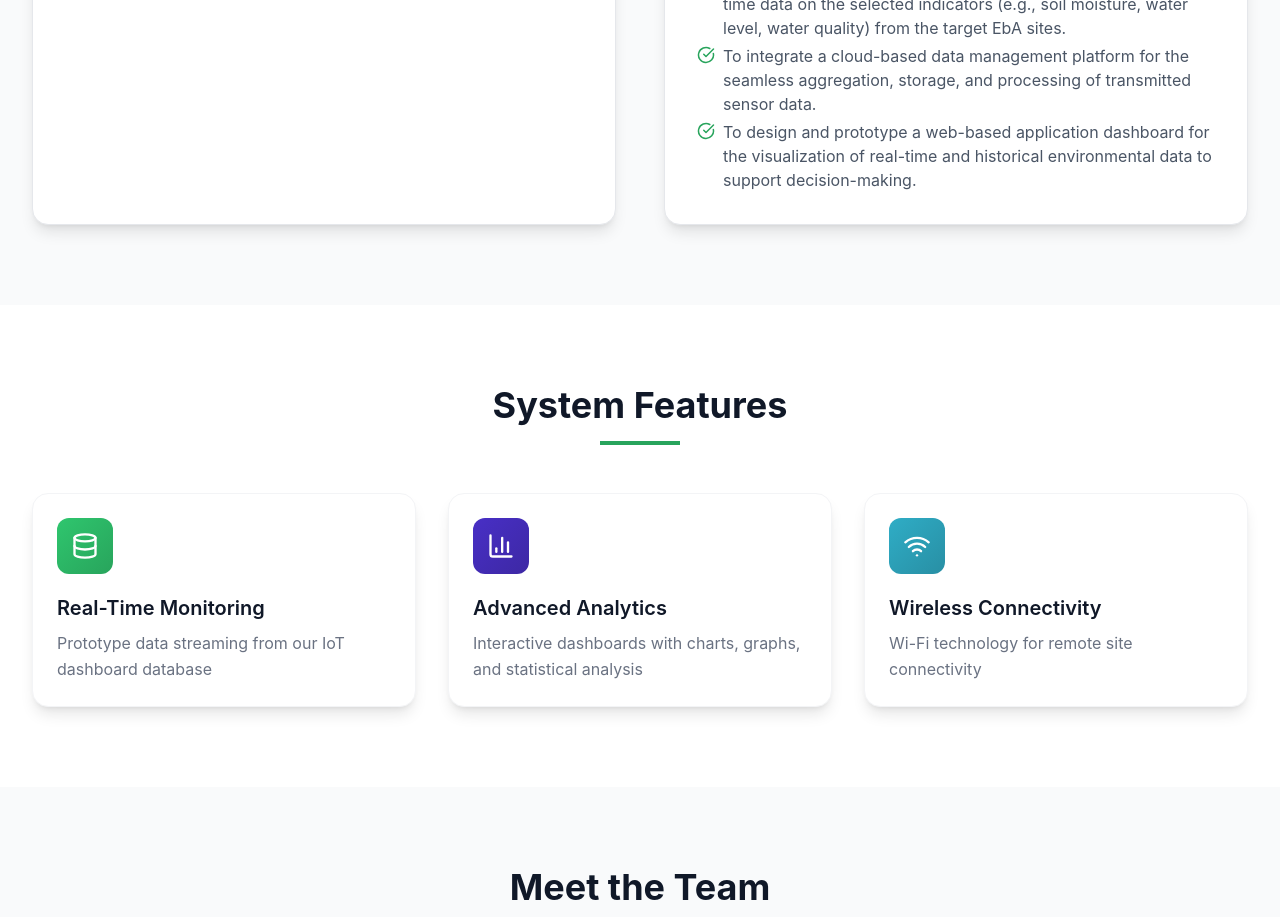
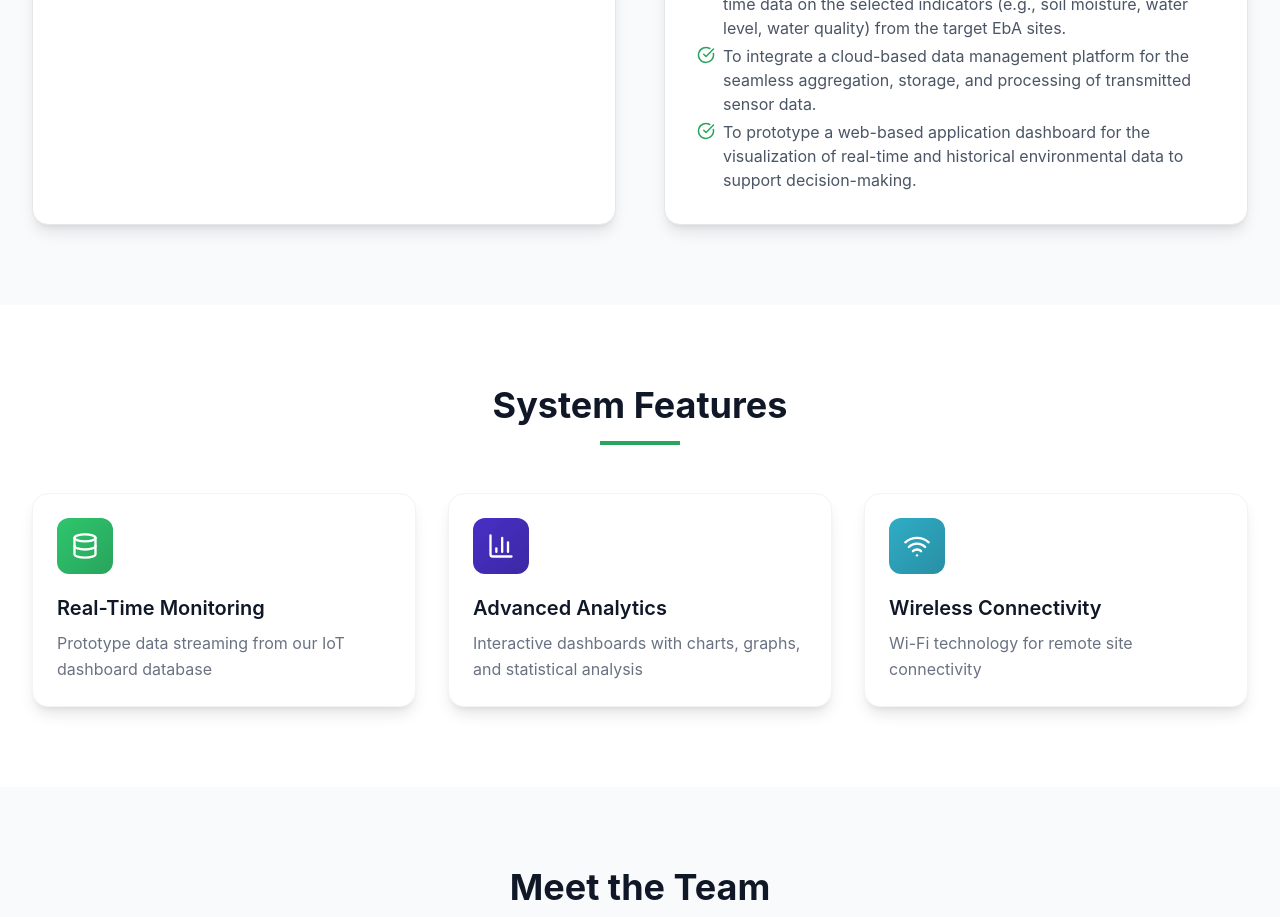
Before and after one commit to Olivier0324/-eba-iot-system-frontend, a React (Vite) app: page / in a window 1280 px wide. Shown: the part 1880-2797 px from the top of the page. Built offline with nearby package versions, Linux system fonts and the light colour scheme; no server answers.

Commit message:
Update description text in LandingPage.jsx

```diff
--- a/src/pages/LandingPage.jsx
+++ b/src/pages/LandingPage.jsx
@@ -555,7 +555,7 @@ const LandingPage = () => {
                     className="text-eco-600 mt-0.5 shrink-0"
                   />
                   <span>
-                  To design and prototype a web-based application
+                  To  prototype a web-based application
                     dashboard for the visualization of real-time and historical
                     environmental data to support decision-making.
                   </span>
```
